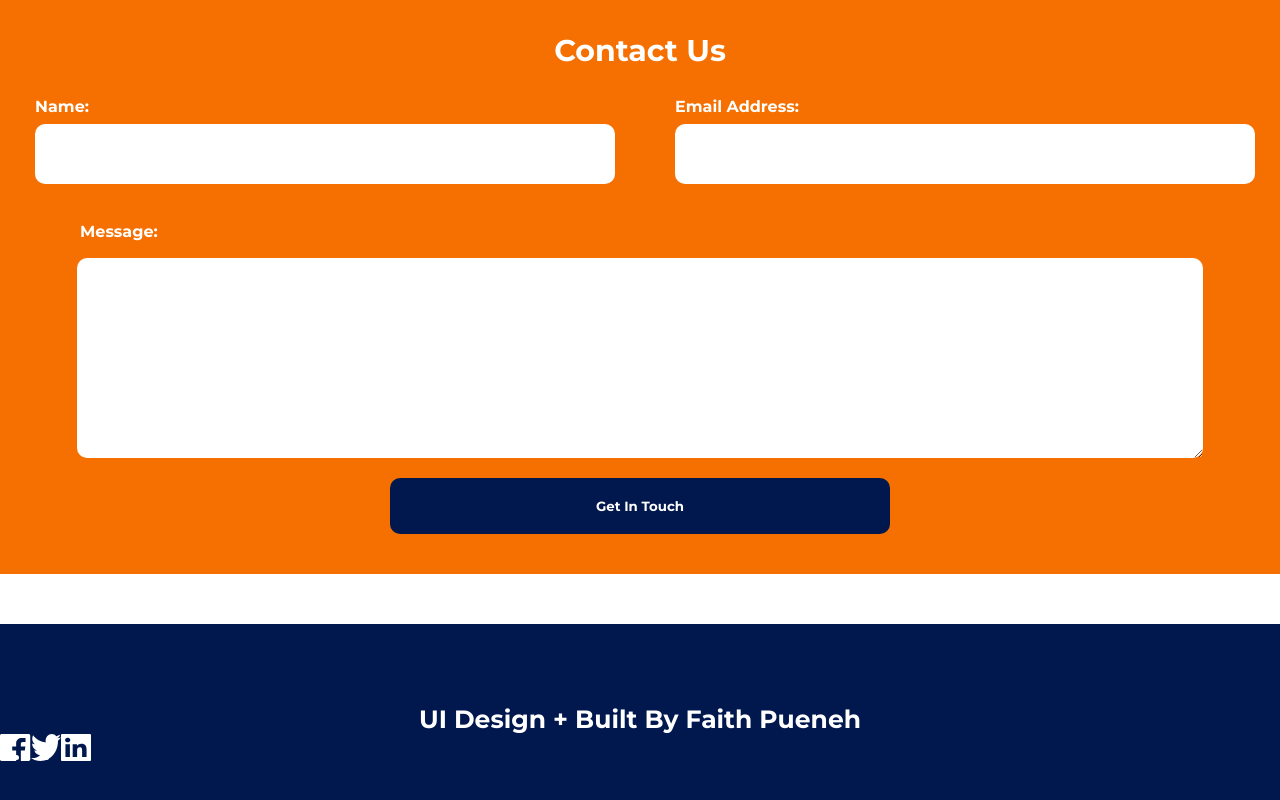
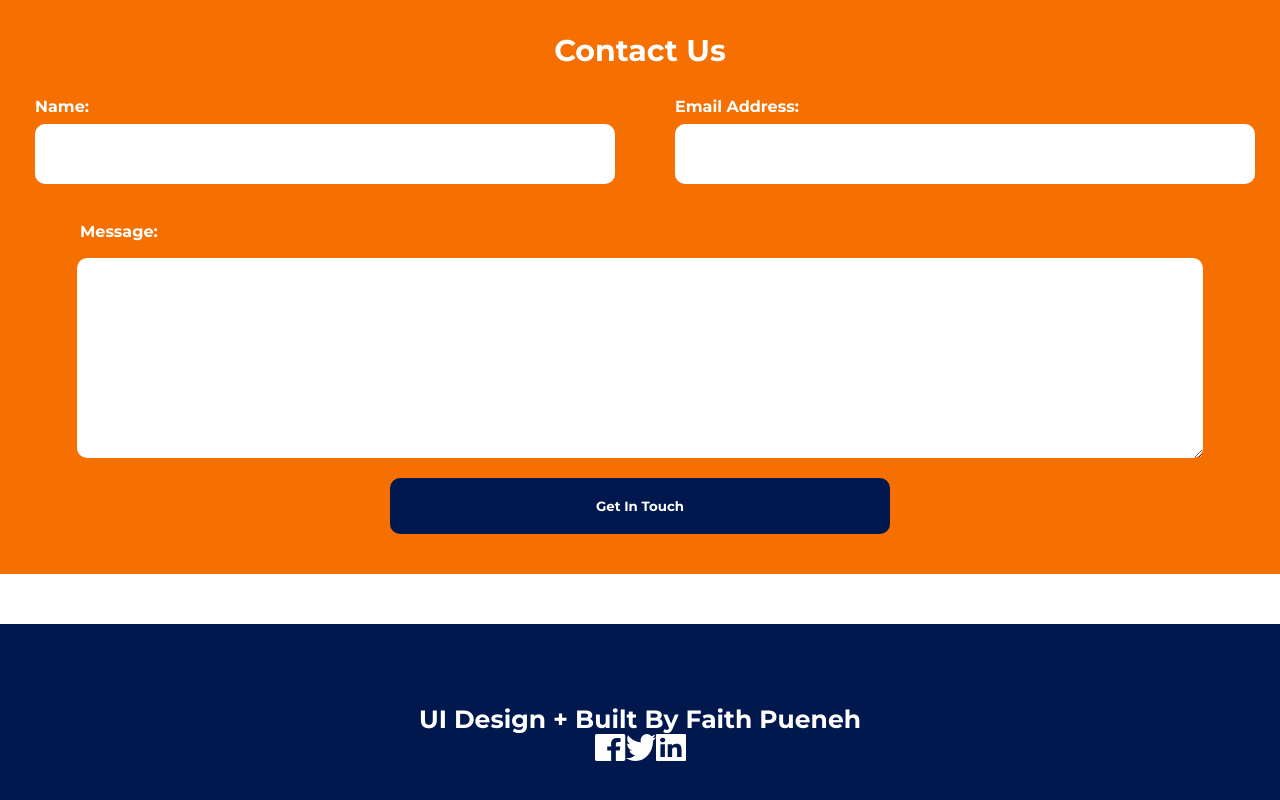
Before and after one commit to jasmineblinks/shortenit, a React (Create React App) app: page / in a window 1280 px wide. Shown: the part 1197-1997 px from the top of the page. Built offline with nearby package versions, Linux system fonts and the light colour scheme.

Commit message:
fix: updated the footer

```diff
--- a/src/components/footer/footer.js
+++ b/src/components/footer/footer.js
@@ -11,20 +11,20 @@ const Footer = () => {
         <h3>UI Design + Built By Faith Pueneh</h3>
       </section>
       <section className={classes.socialIcon}>
-        <ul className={classes.icons}>
-          <li>
+        <div className={classes.icons}>
+          <span>
             {" "}
             <img src={fs} className={classes.facebook} alt="facebook" />{" "}
-          </li>
-          <li>
+          </span>
+          <span>
             {" "}
             <img src={ts} className={classes.twitter} alt="twitter" />
-          </li>
-          <li>
+          </span>
+          <span>
             {" "}
             <img src={ls} className={classes.linkedin} alt="linkedin" />
-          </li>
-        </ul>
+          </span>
+        </div>
       </section>
     </div>
   );
--- a/src/components/footer/footer.module.css
+++ b/src/components/footer/footer.module.css
@@ -18,9 +18,10 @@ h3 {
 .icons {
   display: flex;
   margin: auto;
+  width: 100%;
+  justify-content: center;
 }
-.icons li {
-}
+
 @media screen and (min-width: 700px) {
   h3 {
     font-family: "Montserrat", sans-serif;
```
